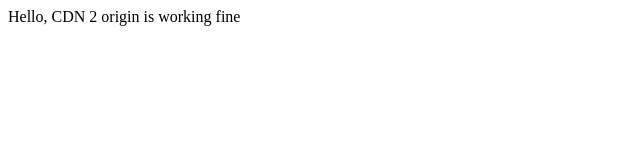
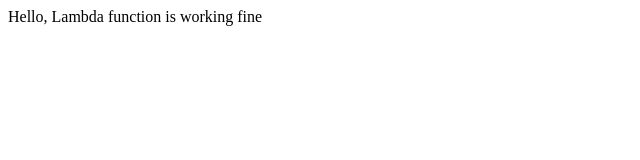
Before and after one commit to dk03051996/testing_lambda, a plain HTML site: page index.html in a window 1280 px wide. Shown: the full height of the page, 0-640 px from the left. Drawn offline with Linux system fonts and the light colour scheme.

Commit message:
Update index.html

```diff
--- a/index.html
+++ b/index.html
@@ -4,6 +4,6 @@
         <!-- head definitions go here -->
     </head>
     <body>
-        Hello, CDN 2 origin is working fine
+        Hello, Lambda function is working fine
     </body>
 </html>
```
